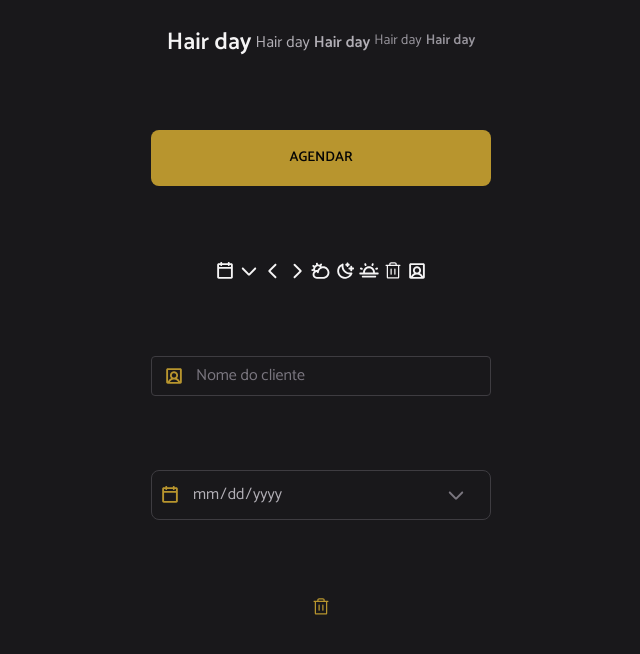
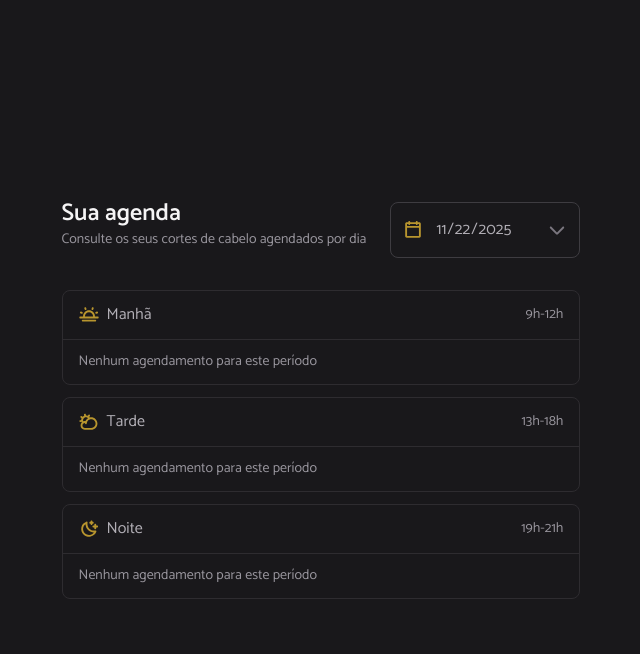
Before and after one commit to leoperass/hairday-react, a React (Vite) app: page / in a window 1280 px wide. Shown: the top 654 px of the page, without its empty margins (319-959 px from the left). Built offline with nearby package versions, Linux system fonts and the light colour scheme.

Commit message:
feat: enhance DateInput with defaultToday prop and size variants

```diff
--- a/src/App.tsx
+++ b/src/App.tsx
@@ -12,9 +12,12 @@ import TrashIcon from "./assets/icons/trash.svg?react";
 import UserSquareIcon from "./assets/icons/usersquare.svg?react"
 import InputText from "./components/ui/input-text";
 import ButtonIcon from "./components/ui/button-icon";
-import TimeSelect from "./components/time-select/time-select";
-import TimeList from "./components/time-select/time-list";
+import TimeSelect from "./components/time/time-select";
+import TimeList from "./components/time/time-list";
 import DateInput from "./components/ui/date-input";
+import ScheduleSection from "./components/schedule/schedule-section";
+import ScheduleCard from "./components/schedule/schedule-card";
+import ScheduleBoard from "./components/schedule/schedule-board";
 
 
 export default function App() {
@@ -22,7 +25,7 @@ export default function App() {
   return (
     <>
       <div className="grid gap-3 place-items-center items-center min-h-screen bg-gray-800">
-        <div className="flex flex-wrap gap-1">
+        {/* <div className="flex flex-wrap gap-1">
           <Text variant="body-lg" className="text-gray-100">Hair day</Text>
           <Text variant="body-md">Hair day</Text>
           <Text variant="body-md-bold">Hair day</Text>
@@ -56,7 +59,19 @@ export default function App() {
           <TimeSelect time={{ id: 1, label: "9:00" }} />
         </div>
         <div>
-          <TimeList disabled/>
+          <TimeList/>
+        </div> */}
+
+        {/* <div>
+          <ScheduleSection title="Manhã" period="9h-12h" icon={SunHorizonIcon}/>
+        </div>  */}
+
+        {/* <div>
+          <ScheduleCard/>
+        </div> */}
+
+        <div>
+          <ScheduleBoard/>
         </div>
 
       </div>
--- /dev/null
+++ b/src/components/schedule/schedule-board.tsx
@@ -0,0 +1,54 @@
+import Text from "../ui/text"
+import ScheduleSection from "./schedule-section"
+import SunHorizonIcon from "./../../assets/icons/sunhorizon.svg?react"
+import CloudSunIcon from "./../../assets/icons/cloudsun.svg?react"
+import MoonStarsIcon from "./../../assets/icons/moonstars.svg?react"
+import DateInput from "../ui/date-input"
+
+export default function ScheduleBoard({}) {
+    return (
+        <div className="w-full py-20">
+
+            <div className="mx-auto flex flex-col gap-8 max-w-[1092px]">
+
+                <header className="flex justify-between gap-6">
+
+                    <div className="flex flex-col gap-1">
+                        <Text variant="body-lg">
+                            Sua agenda
+                        </Text>
+
+                        <Text variant="body-sm">
+                            Consulte os seus cortes de cabelo agendados por dia
+                        </Text>
+                    </div>
+
+                    <DateInput
+                        size="lg"
+                        defaultToday
+                    />
+
+                </header>
+
+
+                <div className="space-y-3">
+                    <ScheduleSection
+                        title="Manhã"
+                        period="9h-12h"
+                        icon={SunHorizonIcon}
+                    />
+                    <ScheduleSection
+                        title="Tarde"
+                        period="13h-18h"
+                        icon={CloudSunIcon}
+                    />
+                    <ScheduleSection
+                        title="Noite"
+                        period="19h-21h"
+                        icon={MoonStarsIcon}
+                    />
+                </div>
+            </div>
+        </div>
+    )
+}
--- a/src/components/schedule/schedule-card.tsx
+++ b/src/components/schedule/schedule-card.tsx
@@ -27,6 +27,7 @@ export default function ScheduleCard() {
                 <Text variant="body-md-bold">Data</Text>
                 <DateInput
                     onChange={(e) => setSelectedDate(e.target.value)}
+                    defaultToday={false}
                 />
             </div>
 
--- a/src/components/schedule/schedule-section.tsx
+++ b/src/components/schedule/schedule-section.tsx
@@ -19,9 +19,10 @@ export default function ScheduleSection({
     const hasAppointments= React.Children.count(children) > 0;
 
     return (
-        <section className="w-full border rounded-lg border-gray-600 p-4">
+        <section className="w-full border rounded-lg border-gray-600">
 
-            <div className="flex items-center justify-between">
+            {/* HEADER */}
+            <div className="flex items-center justify-between px-4 py-3">
 
                 <div className="flex items-center gap-2">
                     <Icon svg={icon} variant="secondary"/>
@@ -31,14 +32,18 @@ export default function ScheduleSection({
                     </Text>
                 </div>
 
-                <Text as="span" variant="body-md">
+                <Text as="span" variant="body-sm">
                     {period}
                 </Text>
 
             </div>
 
-            <div className="-mx-4 my-3 border-b border-gray-600" />
+            {/* DIVIDER */}
+            <div className="h-px bg-gray-600" />
 
+
+            {/* CONTENT */}
+            <div className="px-4 py-3">
                 {hasAppointments ? (
                     <ul className="space-y-3">
                         {children}
@@ -48,6 +53,7 @@ export default function ScheduleSection({
                         Nenhum agendamento para este período
                     </Text>
                 )}
+            </div>
 
         </section>
     )
--- a/src/components/ui/date-input.tsx
+++ b/src/components/ui/date-input.tsx
@@ -15,12 +15,13 @@ export const dateInputWrapperVariants = cva(
     `
         border border-solid border-gray-500
         bg-transparent focus-within:!border-yellow-dark
-        flex items-center gap-3 rounded-lg transition
+        flex items-center rounded-lg transition
     `,
     {
         variants: {
             size: {
                 md: "h-10 w-[340px] p-6 pl-2",
+                lg: "h-[56px] w-[190px] px-3",
             },
         },
         defaultVariants: {
@@ -31,7 +32,7 @@ export const dateInputWrapperVariants = cva(
 
 export const dateInputFieldVariants= cva(
     `
-        flex-1 bg-transparent border-none outline-none
+        flex-1 min-w-0 bg-transparent border-none outline-none
         text-gray-200
         appearance-none
         [&::-webkit-calendar-picker-indicator]:opacity-0
@@ -43,9 +44,10 @@ interface DataInputProps
     extends VariantProps<typeof dateInputWrapperVariants>,
         Omit<React.ComponentProps<"input">, 'size' | 'type'> {
             error?: React.ReactNode;
+            defaultToday?: boolean;
         }
 
-export default function DateInput({size,error,...props}: DataInputProps) {
+export default function DateInput({size,error,defaultToday,...props}: DataInputProps) {
 
     const inputRef = useRef<HTMLInputElement>(null);
 
@@ -58,12 +60,13 @@ export default function DateInput({size,error,...props}: DataInputProps) {
                 className={dateInputWrapperVariants({size})}
             >
 
-                <Icon svg={Calendar} variant="secondary" />
+                <Icon svg={Calendar} variant="secondary" className="mr-3" />
 
                 <input
                     ref={inputRef}
                     type="date"
                     min={today}
+                    defaultValue={defaultToday ? today : undefined}
                     className={dateInputFieldVariants()}
                     {...props}
                 />
```
Lines whose indentation alone changed are shown as unchanged.
